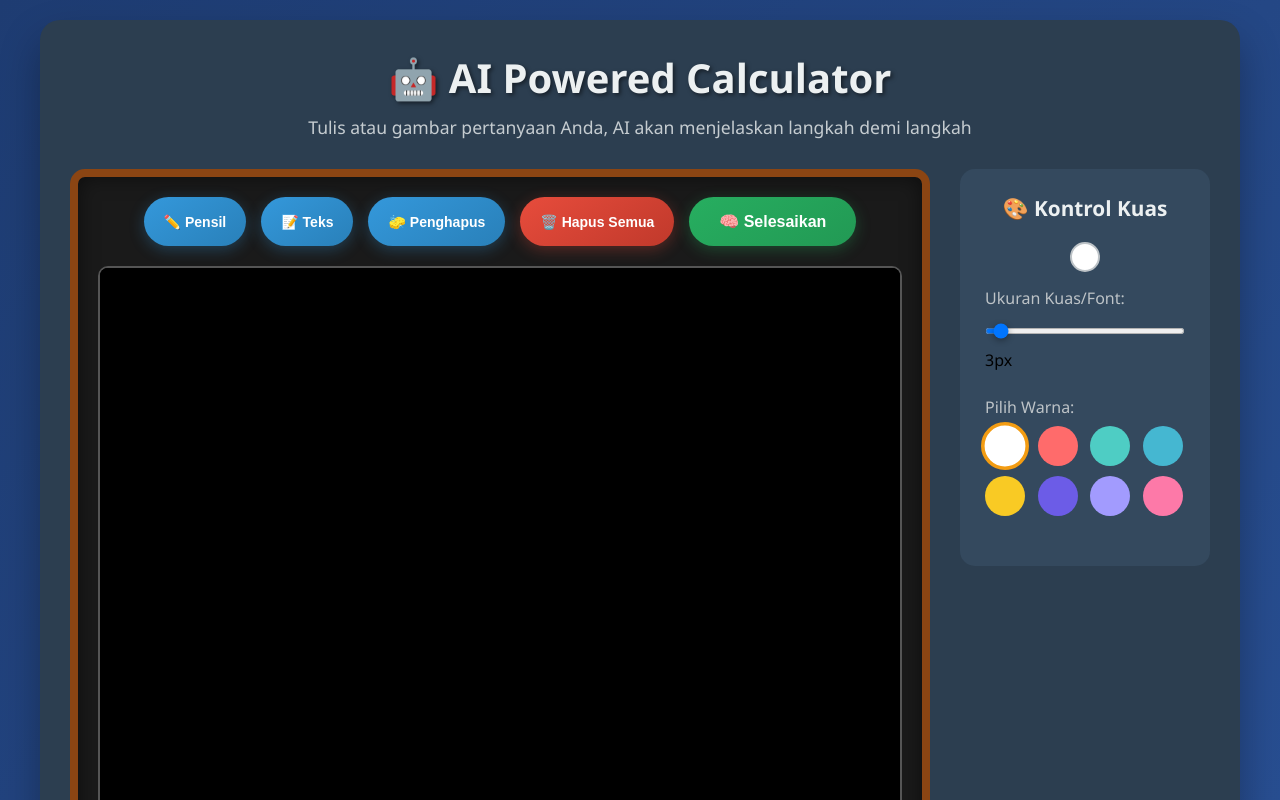
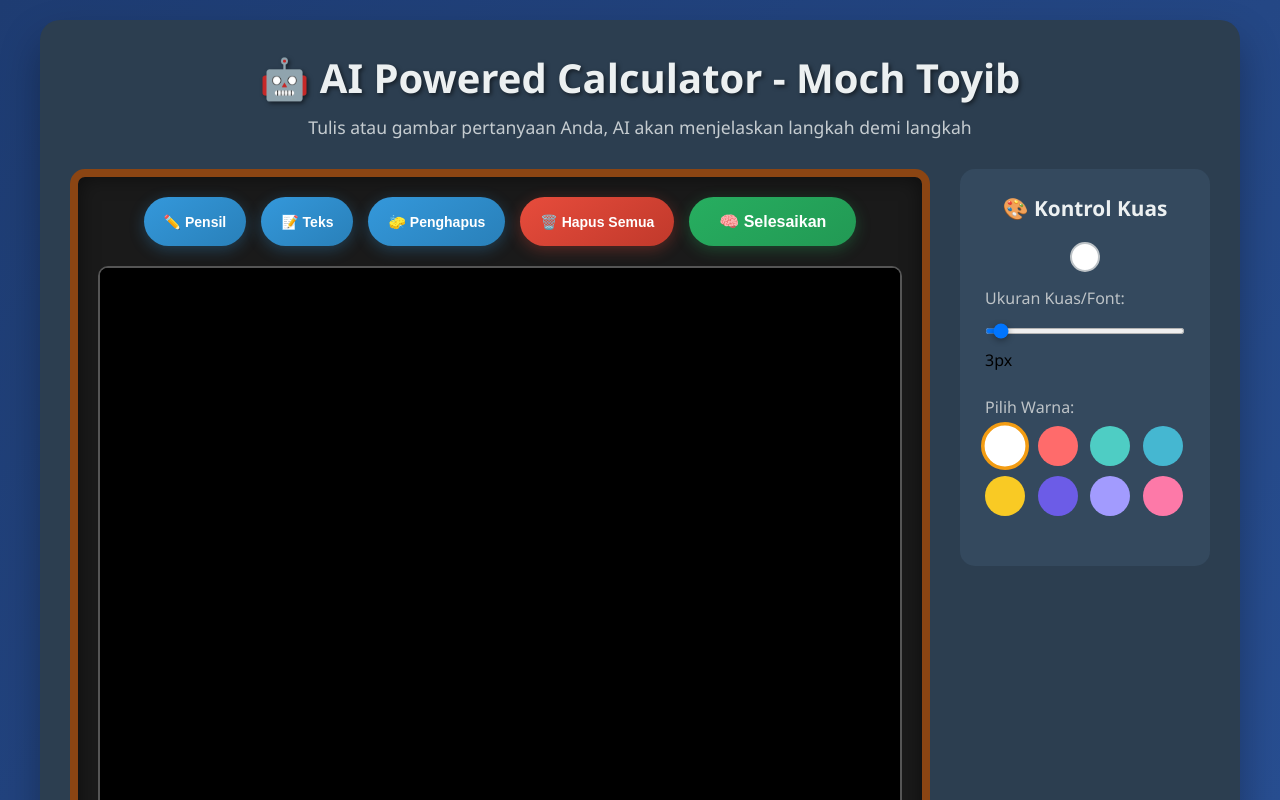
Before and after one commit to Toyibers/AI_Blackboard, a plain HTML site: page index.html in a window 1280 px wide. Shown: the top 800 px of the page. Drawn offline with Linux system fonts and the light colour scheme.

Commit message:
Update index.html

```diff
--- a/index.html
+++ b/index.html
@@ -327,7 +327,7 @@
 <body>
     <div class="calculator-container">
         <div class="header">
-            <h1>🤖 AI Powered Calculator</h1>
+            <h1>🤖 AI Powered Calculator - Moch Toyib</h1>
             <p>Tulis atau gambar pertanyaan Anda, AI akan menjelaskan langkah demi langkah</p>
         </div>
 
```
